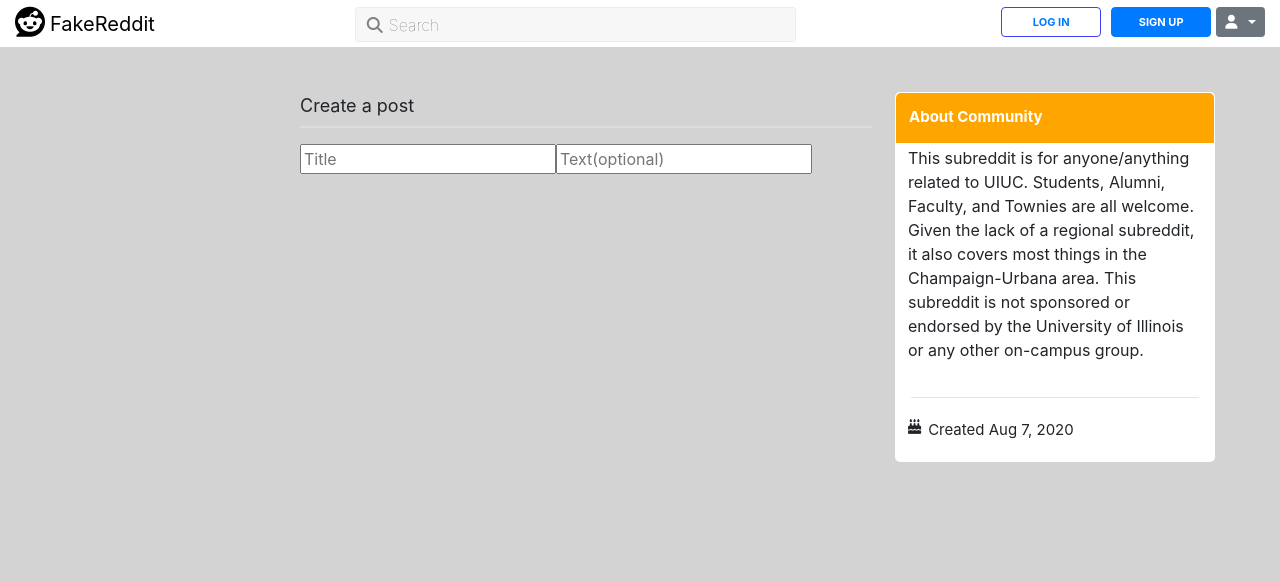
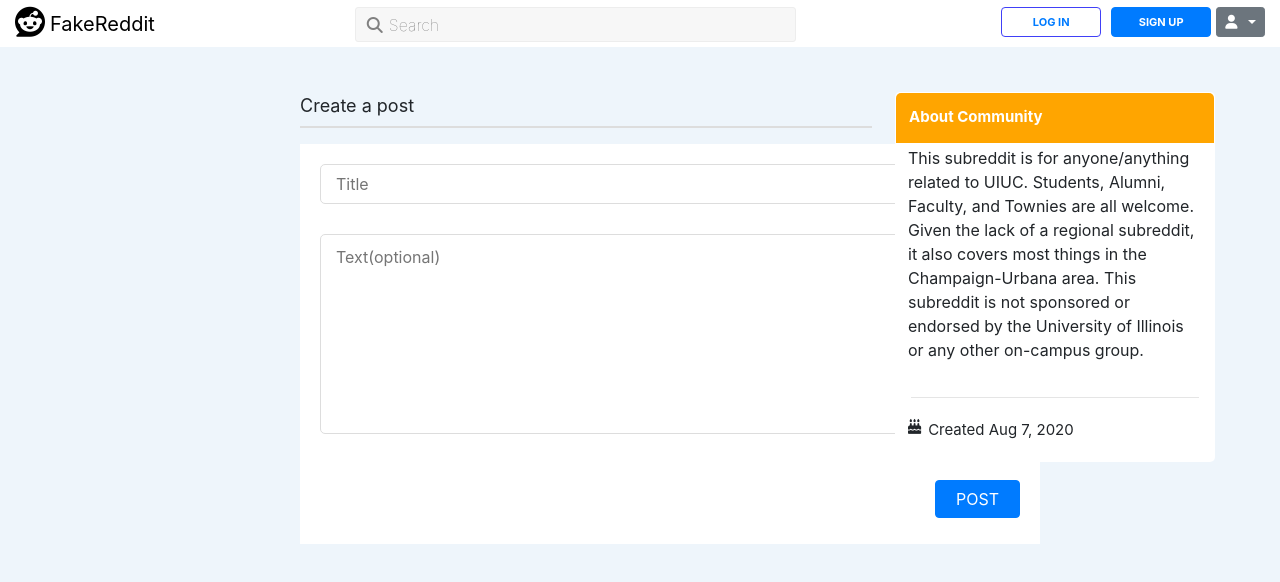
Before and after one commit to cornman00/fake-reddit, a React (Create React App) app in the folder client/: page /submit in a window 1280 px wide. Shown: the top 582 px of the page. Built offline with nearby package versions, Linux system fonts and the light colour scheme.

Commit message:
vote system done

```diff
--- a/client/src/App.scss
+++ b/client/src/App.scss
@@ -2,7 +2,7 @@ html,
 body {
   margin: 0;
   padding: 0;
-  overflow: hidden;
+  overflow-y: auto;
 }
 
 /* Navbar Style */
@@ -58,6 +58,10 @@ body {
         border: 1px solid #7a9fff;
       }
     }
+  }
+
+  .logout-button {
+    color: black;
   }
 
   // @media only screen and (max-width: 1100px) {
@@ -176,11 +180,10 @@ body {
 
 .main-container {
   background-color: #0a4893;
-  height: 100vh;
+  // height: auto;
 
   .contents {
     padding: 20px 320px;
-    height: 100vh;
     display: flex;
 
     .left-contents {
@@ -307,23 +310,28 @@ body {
 
 .post-summary-container {
   background-color: white;
-  height: 200px;
-  min-height: 100px;
+  height: auto;
+  min-height: 180px;
+  max-height: 400px;
   width: 640px;
   min-width: 570px;
   margin-right: 25px;
+  margin-bottom: 25px;
   border-radius: 7px;
   display: flex;
 
   .vote-bar {
     position: relative;
-    width: 30px;
+    min-width: 30px;
+    width: auto;
     background-color: #cddcee;
     border-top-left-radius: 7px;
     border-bottom-left-radius: 7px;
     display: flex;
     flex-direction: column;
     align-items: center;
+    font-weight: bold;
+    font-size: 12px;
 
     i {
       margin-top: 8px;
@@ -338,6 +346,12 @@ body {
         color: #7f7f7f;
       }
     }
+
+    .fa-arrow-up:hover,
+    .fa-arrow-down:hover {
+      color: orange;
+    }
+
     .fa-circle {
       font-size: 5px;
     }
@@ -368,6 +382,7 @@ body {
 .post-button-container {
   display: flex;
   height: 60px;
+  min-height: 60px;
   width: 640px;
   min-width: 570px;
   margin-right: 25px;
@@ -403,7 +418,7 @@ body {
 .create-post-container {
   display: flex;
   padding: 45px 300px;
-  background-color: lightgrey;
+  background-color: #eef5fb;
   height: 100vh;
 
   .create-post-left-container {
@@ -413,9 +428,43 @@ body {
     min-width: 570px;
     margin-right: 25px;
 
+    .post-container {
+      width: 740px;
+      min-width: 570px;
+      min-height: 400px;
+      height: auto;
+      background-color: white;
+
+      .post-button {
+        margin: 20px;
+        float: right;
+        width: 85px;
+      }
+
+      input {
+        padding-left: 15px;
+        width: 700px;
+        min-width: 530px;
+        margin: 20px 20px 10px 20px;
+        height: 40px;
+        border: 1px solid #dddddd;
+        border-radius: 5px;
+      }
+
+      textarea {
+        margin: 20px;
+        width: 700px;
+        min-width: 530px;
+        padding-left: 15px;
+        padding-top: 10px;
+        height: 200px;
+        border: 1px solid #dddddd;
+        border-radius: 5px;
+      }
+    }
+
     p {
       font-size: 18px;
-
       margin-bottom: 0px;
     }
 
--- a/client/src/components/home/Home.js
+++ b/client/src/components/home/Home.js
@@ -1,25 +1,42 @@
-import React from "react";
+import React, { useState, useEffect } from "react";
+import axios from "axios";
 import Header from "./Header";
 import CommunityBanner from "./CommunityBanner";
 import PostSummary from "./PostSummary";
 import PostButton from "./PostButton";
 
 const Home = () => {
+  const [posts, setPosts] = useState([]);
+
+  useEffect(() => {
+    axios
+      .get("/posts")
+      .then((res) => res.data)
+      .then((data) => {
+        setPosts(data.post_arr);
+      });
+  }, []);
+
   return (
     <div className="main-container">
       <Header />
       <div className="contents">
         <div className="left-contents">
           <PostButton />
-          <PostSummary
-            title={"this is a title"}
-            content={
-              "this is a content.adsilfj;aldsjflkajsdlfkjalsdkjflkajsdlfjaskdjfhkl"
-            }
-            username={"admin"}
-            comments_num={40}
-          />
+          {posts &&
+            posts.map((post) => (
+              <PostSummary
+                postID={post.postID}
+                title={post.title}
+                content={post.content}
+                username={post.username}
+                comments_num={post.num_of_comments}
+                createdAt={post.createdAt}
+                upVote={post.upVote}
+              />
+            ))}
         </div>
+
         <CommunityBanner />
       </div>
     </div>
--- a/client/src/components/home/PostSummary.js
+++ b/client/src/components/home/PostSummary.js
@@ -1,19 +1,67 @@
-import React from "react";
+import React, { useState } from "react";
+import axios from "axios";
+const PostSummary = ({
+  postID,
+  title,
+  content,
+  username,
+  comments_num,
+  createdAt,
+  upVote,
+}) => {
+  const [newUpVote, setUpVote] = useState(upVote);
+  const [upVoteClicked, setUpVoteClicked] = useState(false);
 
-const PostSummary = ({ title, content, username, comments_num }) => {
+  const upVotePost = (isUpVote) => {
+    axios
+      .patch("/posts/upvote", { isUpVote: isUpVote, postID: postID })
+      .then((res) => res.data)
+      .then((data) => console.log(data.message));
+  };
+
   return (
     <div className="post-summary-container">
       <div className="vote-bar">
-        <button className="vote-button">
+        <button
+          onClick={() => {
+            if (!upVoteClicked) {
+              setUpVote(upVote + 1);
+              setUpVoteClicked(true);
+              upVotePost(true);
+            } else {
+              setUpVote(upVote);
+              setUpVoteClicked(false);
+              upVotePost(false);
+            }
+          }}
+          className="vote-button"
+        >
           <i class="fas fa-arrow-up"></i>
         </button>
-        <i class="fas fa-circle "></i>
-        <button className="vote-button">
+        {newUpVote === 0 ? <i class="fas fa-circle "></i> : newUpVote}
+        <button
+          onClick={() => {
+            if (!upVoteClicked) {
+              if (upVote > 0) {
+                setUpVote(upVote - 1);
+                setUpVoteClicked(true);
+                upVotePost(false);
+              }
+            } else {
+              setUpVote(upVote);
+              setUpVoteClicked(false);
+              upVotePost(true);
+            }
+          }}
+          className="vote-button"
+        >
           <i class="fas fa-arrow-down"></i>
         </button>
       </div>
       <div className="summary-contents">
-        <p className="posted-by">Posted by {username}</p>
+        <p className="posted-by">
+          Posted by u/{username} {createdAt}
+        </p>
         <p className="post-summary-title">{title}</p>
         <p className="post-summary">{content}</p>
         <div className="summary-functions">{comments_num} Comments</div>
--- a/client/src/components/navbar/LoginModal.js
+++ b/client/src/components/navbar/LoginModal.js
@@ -40,7 +40,7 @@ const LoginModal = ({ updateToken }) => {
         })
         .catch((err) => {
           toggle();
-          alert("Sign up failed. Please try again later");
+          alert("Sign up failed. Please try again");
           console.log(err);
         });
     }
@@ -91,9 +91,7 @@ const LoginModal = ({ updateToken }) => {
     console.log(res);
   };
 
-
   return (
-
     <div>
       <Button
         className="nav-button login-button"
--- a/client/src/components/navbar/Navbar.js
+++ b/client/src/components/navbar/Navbar.js
@@ -30,9 +30,8 @@ const Navbar = () => {
 
   const toggle = () => setDropdownOpen((prevState) => !prevState);
 
-  let isLoggedIn = localStorage.getItem('userToken');
-  let user_name = localStorage.getItem('username');
-
+  let isLoggedIn = localStorage.getItem("userToken");
+  let user_name = localStorage.getItem("username");
 
   return (
     <nav className="nav-container">
@@ -52,7 +51,7 @@ const Navbar = () => {
       </form>
 
       <div className="button-container">
-        {isLoggedIn === null? (
+        {isLoggedIn === null ? (
           <>
             <LoginModal updateToken={updateToken} />
             <SignupModal updateToken={updateToken} />
@@ -78,12 +77,25 @@ const Navbar = () => {
           </DropdownToggle>
           <DropdownMenu right>
             <DropdownItem header>MORE STUFF</DropdownItem>
-            <DropdownItem><a id="help-tag" href="https://www.reddithelp.com/hc/en-us" target="_blank" rel="noopener noreferrer">Help Center</a></DropdownItem>
+            <DropdownItem>
+              <a
+                id="help-tag"
+                href="https://www.reddithelp.com/hc/en-us"
+                target="_blank"
+                rel="noopener noreferrer"
+              >
+                Help Center
+              </a>
+            </DropdownItem>
             <DropdownItem divider />
             {isLoggedIn === null ? (
               <DropdownItem>Log In / Sign Up</DropdownItem>
             ) : (
-              <DropdownItem onClick={logOut}>Log Out</DropdownItem>
+              <DropdownItem onClick={logOut}>
+                <Link to="/" className="logout-button">
+                  Log Out
+                </Link>
+              </DropdownItem>
             )}
           </DropdownMenu>
         </Dropdown>
--- a/client/src/components/post/CreatePost.js
+++ b/client/src/components/post/CreatePost.js
@@ -1,21 +1,61 @@
-import React from "react";
+import React, { useState } from "react";
+import { useHistory } from "react-router-dom";
+import axios from "axios";
 import CommunityBanner from "../home/CommunityBanner";
+import { Button } from "reactstrap";
 
 const CreatePost = () => {
+  const [title, setTitle] = useState("");
+  const [content, setContent] = useState("");
+  const [username] = useState(localStorage.getItem("username"));
+  const history = useHistory();
+
+  const handleSubmit = (e) => {
+    e.preventDefault();
+    axios
+      .post("/submit", {
+        title: title,
+        content: content,
+        username: username,
+      })
+      .then((res) => res.json)
+      .then((data) => {
+        history.goBack();
+        console.log(data);
+      })
+      .catch((err) => {
+        console.log(err);
+        alert("Failed submitting your post");
+      });
+  };
+
   return (
     <div className="create-post-container">
       <div className="create-post-left-container">
         <p>Create a post</p>
         <hr />
-        <div className=""></div>
-        <form method="POST">
-          <input type="text" name="title" placeholder="Title" />
-          <input type="text" name="content" placeholder="Text(optional)" />
-        </form>
+        <div className="post-container">
+          <form method="POST" onSubmit={handleSubmit}>
+            <input
+              type="text"
+              name="title"
+              placeholder="Title"
+              onChange={(e) => setTitle(e.target.value)}
+              required
+            />
+            <textarea
+              id="content"
+              name="content"
+              placeholder="Text(optional)"
+              onChange={(e) => setContent(e.target.value)}
+            />
+            <Button type="submit" className="post-button" color="primary">
+              POST
+            </Button>
+          </form>
+        </div>
       </div>
-      <div className="create-post-right-container">
-        <CommunityBanner />
-      </div>
+      <CommunityBanner className="create-post-community-banner" />
     </div>
   );
 };
```
Also changed, not shown: 1 other file (tests, documents, lock files or other folders).
